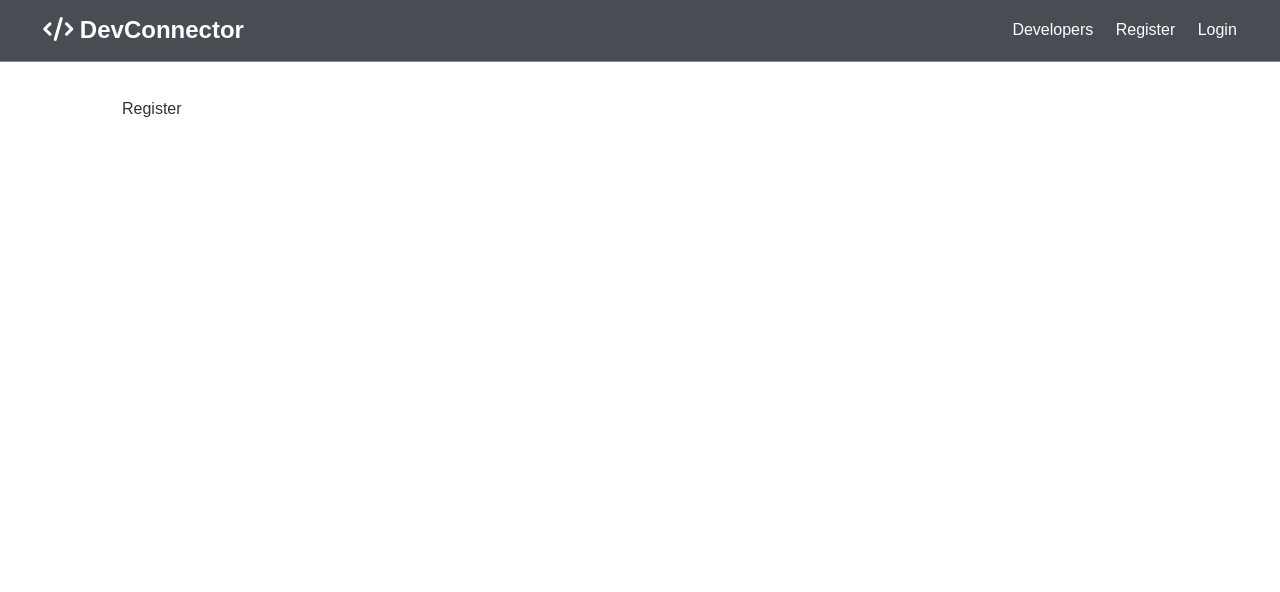
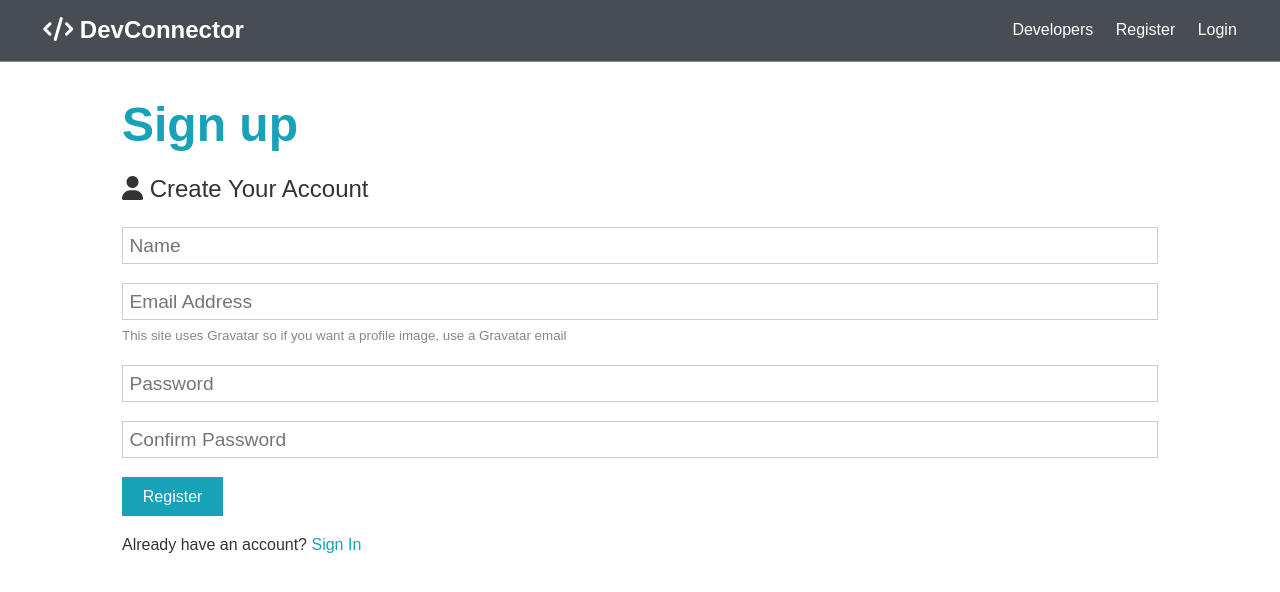
Before and after one commit to r-augustine/udemy-social, a React (Create React App) app in the folder client/: page /register in a window 1280 px wide. Shown: the top 592 px of the page. Built offline with nearby package versions, Linux system fonts and the light colour scheme.

Commit message:
Register component now using state

```diff
--- a/client/src/components/auth/Register.js
+++ b/client/src/components/auth/Register.js
@@ -1,9 +1,51 @@
-import React from 'react'
+import React, { Fragment, useState } from 'react';
+import { Link } from 'react-router-dom';
 
 export const Register = () => {
+
+    const [formData, setFormData] = useState({
+        name: '',
+        email: '',
+        password: '',
+        password2: ''
+    });
+
+    const { name, email, password, password2 } = formData;
+
+    const onChange = e => setFormData({ ...formData, [e.target.name]: e.target.value})
+    const onSubmit = e => {
+        e.preventDefault();
+
+        if(password != password2){
+            console.log('Passwords do no match');
+        } else {
+            console.log(formData);
+        }
+
+
+    }
+
     return (
-        <div>
-            Register
-        </div>
+        <Fragment>
+            <h1 className="large text-primary">Sign up</h1>
+            <p className="lead"><i className="fas fa-user"></i> Create Your Account</p>
+            <form className="form" onSubmit={ e => onSubmit(e)}>
+                <div className="form-group">
+                    <input type="text" value={name} onChange={ e => onChange(e) } name="name" placeholder="Name" required/>
+                </div>
+                <div className="form-group">
+                    <input type="email" name="email" value={email} onChange={ e => onChange(e) } placeholder="Email Address" required/>
+                    <small className="form-text"> This site uses Gravatar so if you want a profile image, use a Gravatar email</small>
+                </div>
+                <div className="form-group">
+                    <input type="password" name="password" value={password} onChange={ e => onChange(e) } minLength="6" placeholder="Password"/>
+                </div>
+                <div className="form-group">
+                    <input type="password" name="password2" value={password2} onChange={ e => onChange(e) } minLength="6" placeholder="Confirm Password"/>
+                </div>
+                <input type="submit" className="btn btn-primary" value="Register"/>
+            </form>
+            <p className="my-1">Already have an account? <Link to="/login">Sign In</Link></p>
+        </Fragment>
     )
 }
```
